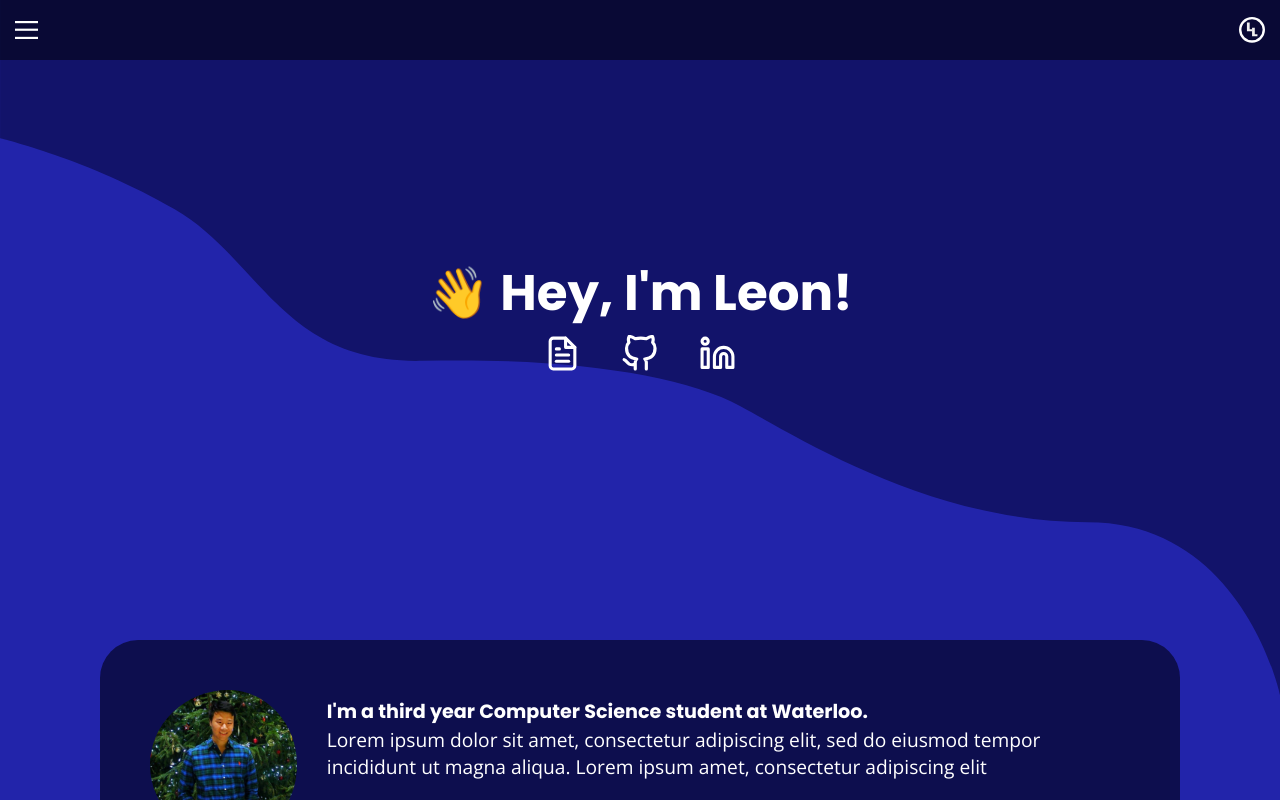
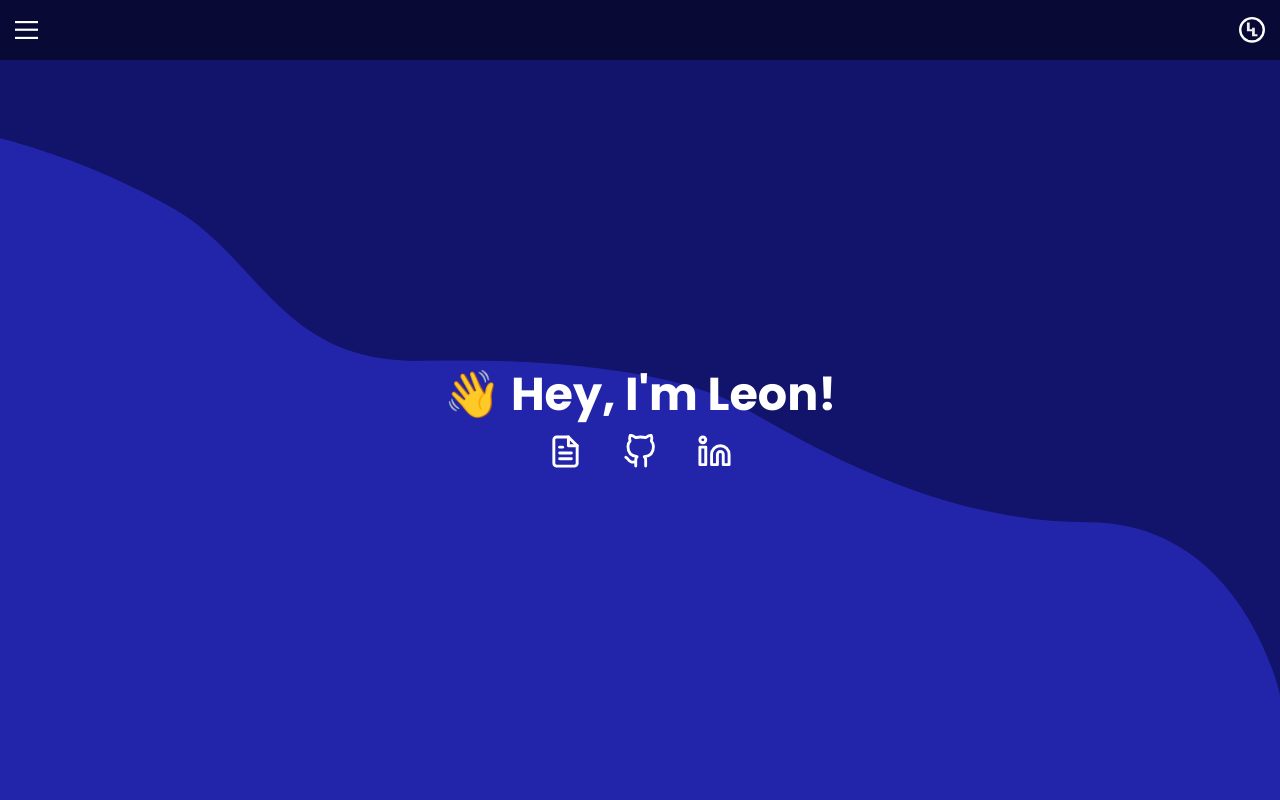
Before and after one commit to leon-li1/portfolioWebsite, a Next.js app: page / in a window 1280 px wide. Shown: the top 800 px of the page. Built offline with nearby package versions, Linux system fonts and the light colour scheme.

Commit message:
added spacing re: hero

```diff
--- a/components/Hero.tsx
+++ b/components/Hero.tsx
@@ -20,11 +20,11 @@ export const Hero = () => {
 };
 
 const HeroContainer = styled.div`
-  padding: 32vh 0;
+  padding: 45vh 0;
   display: flex;
   flex-direction: column;
   align-items: center;
-  font-size: 1.3em;
+  font-size: 1.2em;
   text-align: center;
 `;
 
```
